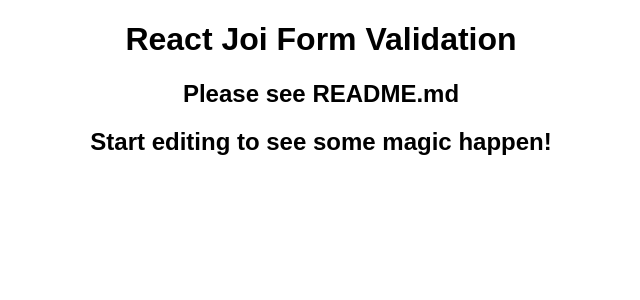
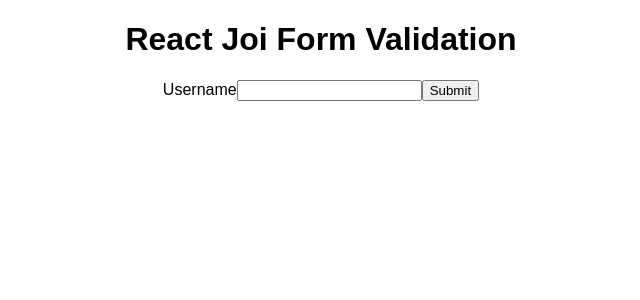
Before and after one commit to joshuaebowling/react-joi-form-validation, a React (Create React App) app: page / in a window 1280 px wide. Shown: the top 300 px of the page, without its empty margins (319-959 px from the left). Built offline with nearby package versions, Linux system fonts and the light colour scheme.

Commit message:
create hook

```diff
--- a/src/App.tsx
+++ b/src/App.tsx
@@ -1,12 +1,13 @@
 import * as React from "react";
 import "./styles.css";
+import CreateUserForm from "./forms/CreateUser";
+import CreateUser from "./schemas/CreateUser";
 
 export default function App() {
   return (
     <div className="App">
       <h1>React Joi Form Validation</h1>
-      <h2>Please see README.md</h2>
-      <h2>Start editing to see some magic happen!</h2>
+      <CreateUserForm />
     </div>
   );
 }
--- a/src/forms/CreateUser.tsx
+++ b/src/forms/CreateUser.tsx
@@ -2,6 +2,19 @@
 import React from "react";
 import Schema from "../schemas/CreateUser";
 
-const CreateUser = () => {};
+const CreateUser = () => {
+  return (
+    <form
+      onSubmit={(e) => {
+        e.preventDefault();
+        console.log(e);
+      }}
+    >
+      <label htmlFor="username">Username</label>
+      <input name="username" />
+      <input type="submit"></input>
+    </form>
+  );
+};
 
 export default CreateUser;
```
Also changed, not shown: src/useValidate.tsx (added, +7 -0 lines).
